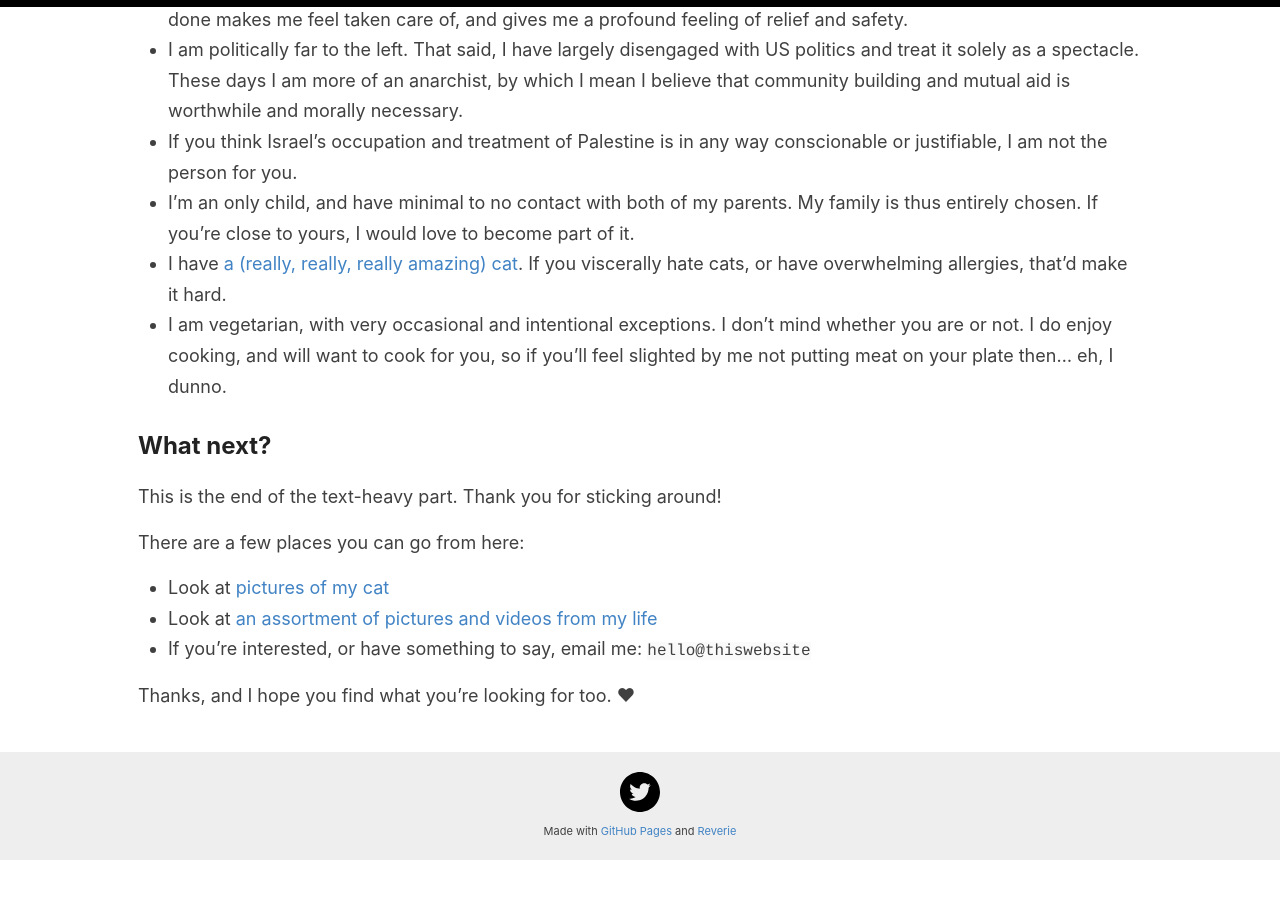
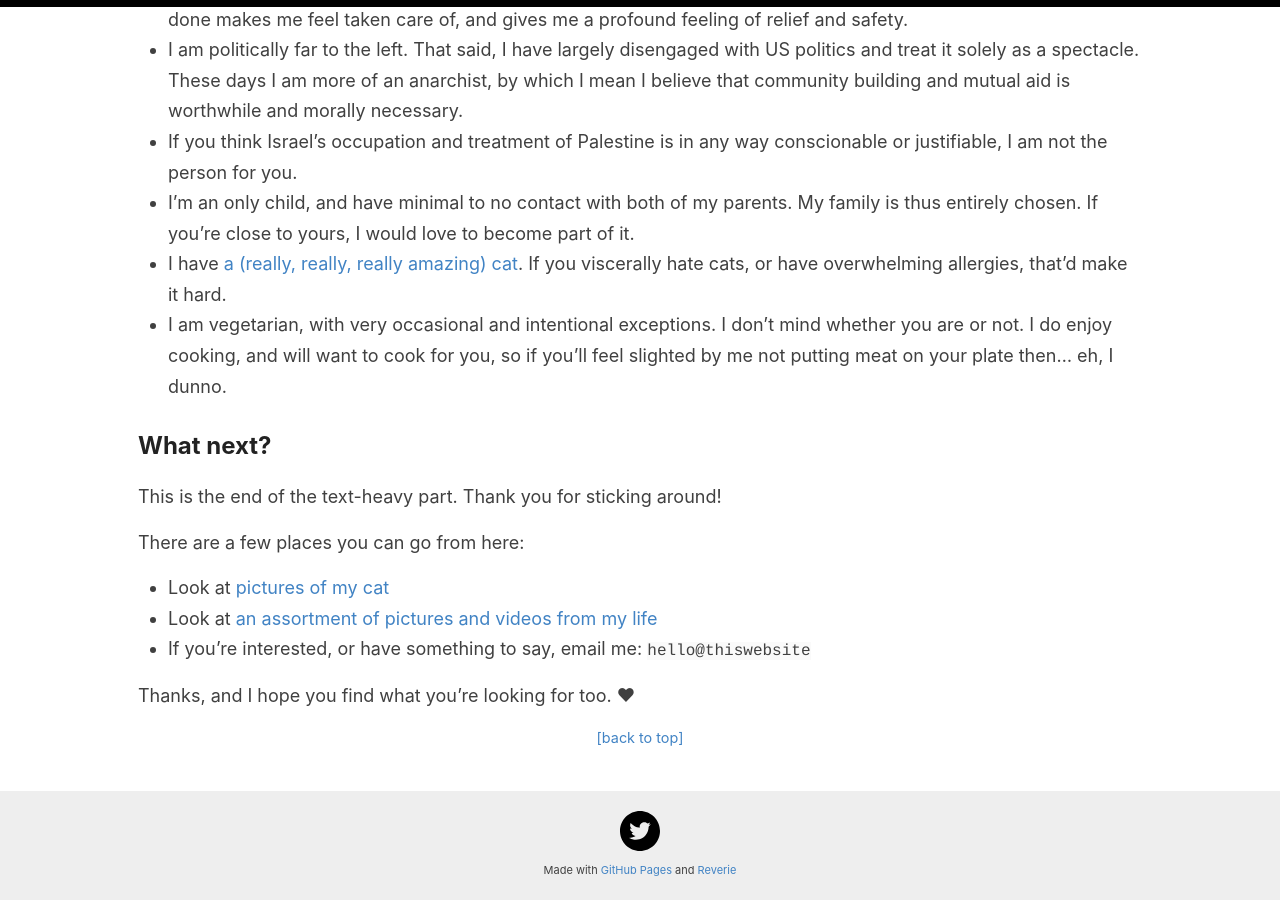
Before and after one commit to helgridly/love, a Jekyll site: the page built from index.md, in a window 1280 px wide and 900 px high, scrolled down 3976 px. Built offline with Jekyll 4.4.1, drawn with Linux system fonts in a browser that asks for light colours; before the commit the page ends 4836 px from its top, so only the background shows below that.

Commit message:
back to top link

```diff
--- a/_layouts/default.html
+++ b/_layouts/default.html
@@ -52,6 +52,7 @@
         <div id="main" role="main" class="container">
           {{ content }}
         </div>
+        <p><a href="javascript:window.scrollTo(0,0)" style="display: block; text-align: center; font-size: 80%;">[back to top]</a></p>
       </div>
 
       <div class="wrapper-footer">
```
